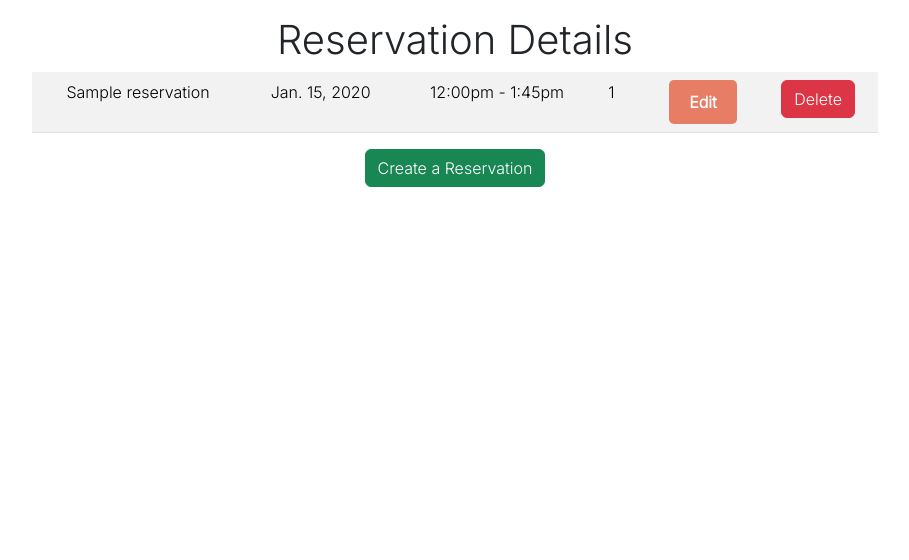
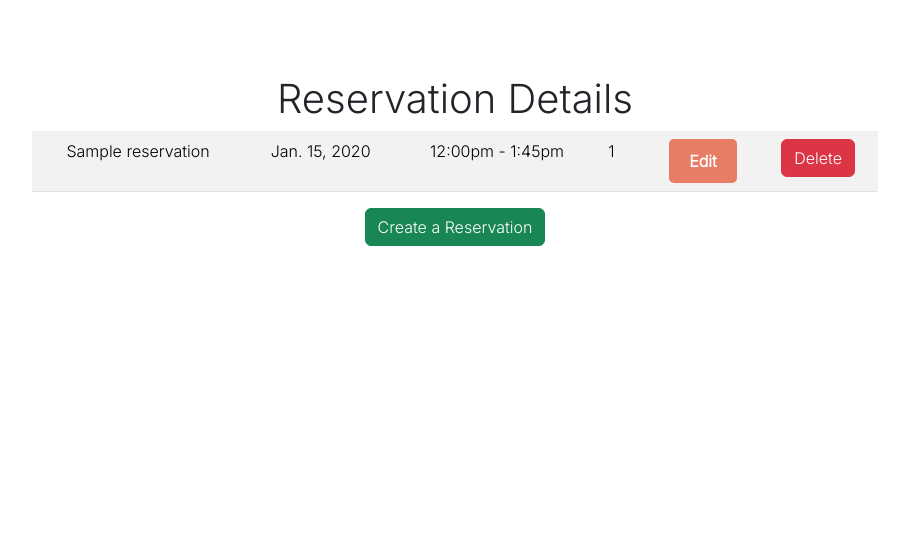
Before and after one commit to aleksandrasucho/polish-restaurant, a Django app: page /reservation/1/ in a window 1280 px wide. Shown: the part 88-648 px from the top of the page, without its empty margins (185-1094 px from the left). Run offline with Django 3.2, Linux system fonts and the light colour scheme; a user stored in the database is signed in; tables that the repository leaves empty hold one stand-in row (values such as "Sample post"); some libraries are stand-ins or nearby versions; some web fonts are replaced.

Commit message:
Update the positioning of the reservation details container

```diff
--- a/static/css/base.css
+++ b/static/css/base.css
@@ -507,6 +507,18 @@ form a:hover {
     height: 100%;
 }
 
+.reservation-container {
+    display: flex;
+    flex-direction: column;
+    align-items: center;
+    justify-content: center;
+    min-height: 40vh;
+}
+
+.reservations-table {
+    margin-top: 20px;
+}
+
 .reservation-section {
     display: flex;
     flex-direction: column;
```
